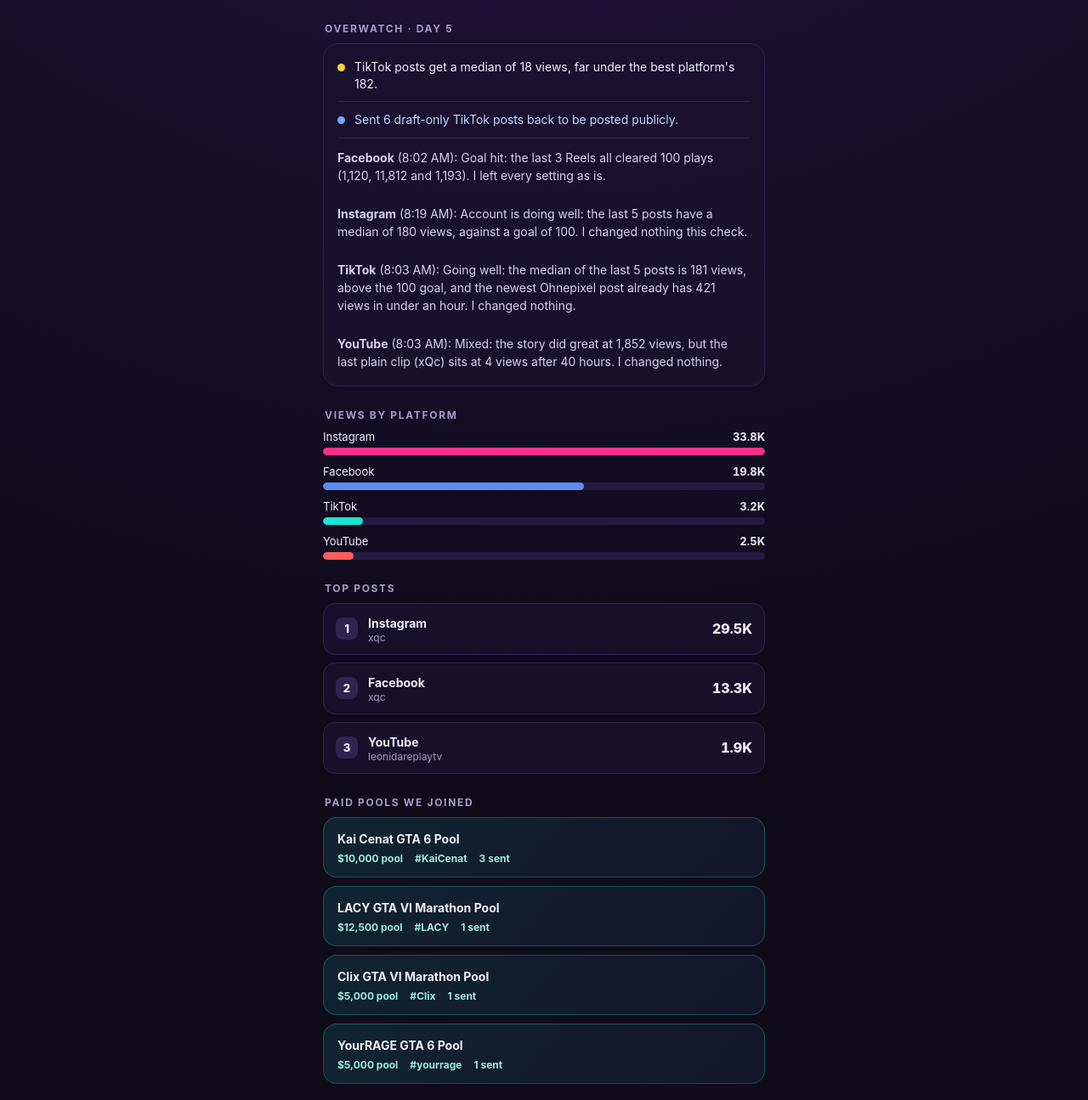
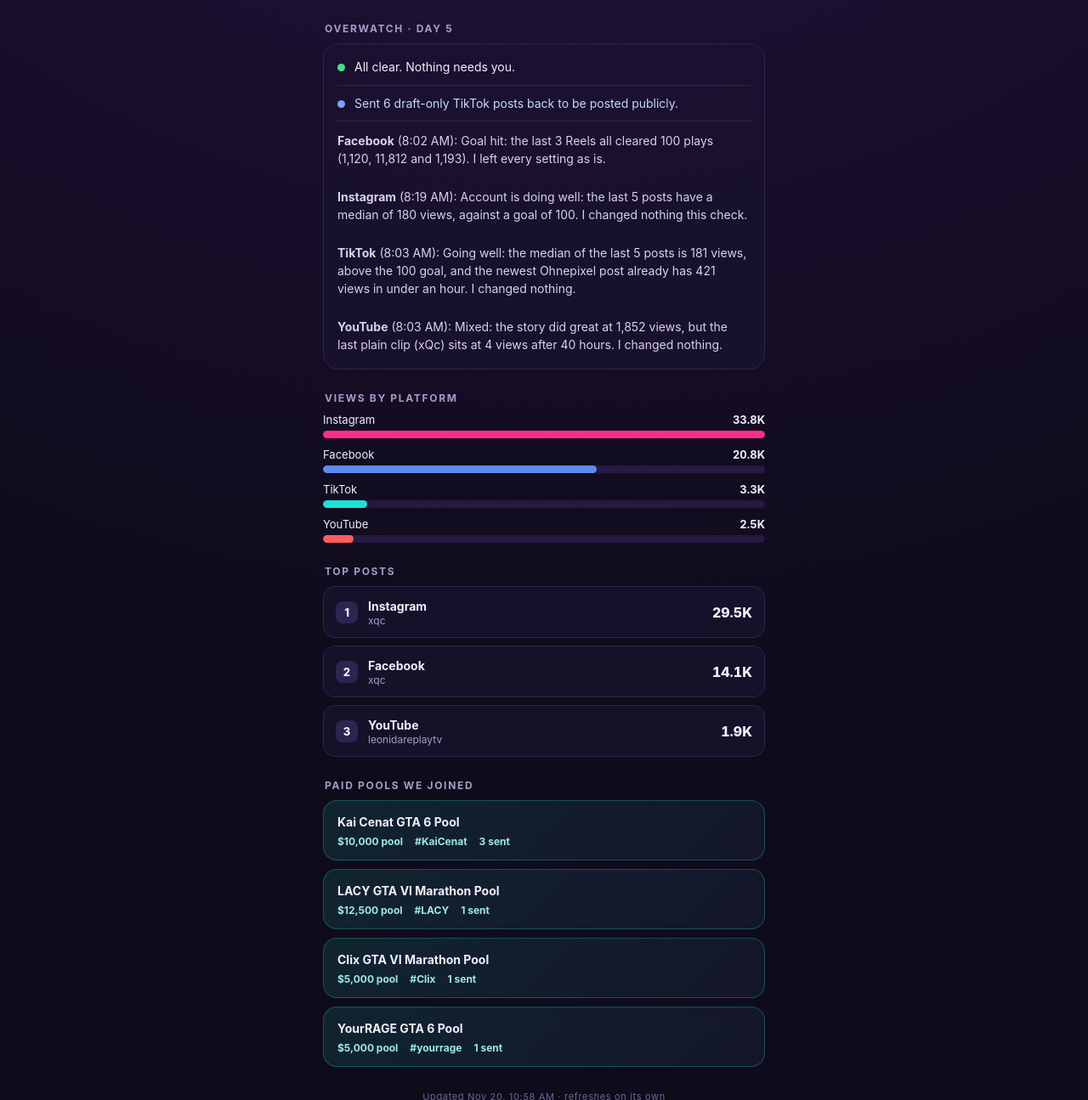
Before and after one commit to erisdothard/leonida-replay, a plain HTML site: page pulse-6e0292591af76e1f/index.html in a window 1280 px wide. Shown: the part 411-1706 px from the top of the page at 85% size. Drawn offline with Linux system fonts and the light colour scheme.

Commit message:
pulse: refresh

```diff
--- a/pulse-6e0292591af76e1f/index.html
+++ b/pulse-6e0292591af76e1f/index.html
@@ -56,7 +56,7 @@ footer{color:#6f6494;font-size:11px;text-align:center;margin-top:28px;letter-spa
 .hint{margin:0 0 10px;opacity:.7;font-size:13px}.draft{border:1px solid rgba(25,227,210,.35);border-radius:14px;padding:12px;margin:0 0 10px;background:rgba(25,227,210,.06)}.draft .when{font-size:12px;opacity:.65;margin-bottom:6px}.draft pre{margin:0 0 10px;white-space:pre-wrap;word-break:break-word;font:inherit;font-size:14px;-webkit-user-select:text;user-select:text}.draft button{width:100%;padding:12px;border:0;border-radius:10px;background:#19e3d2;color:#0f0b1a;font-weight:700;font-size:15px}</style></head><body><div class="wrap">
 <header><img class="mark" src="icon-180.png" alt="">
 <div class="name">LEONIDA REPLAY<small>Pulse</small></div><div class="live"><span class="dot"></span>LIVE</div></header>
-<div class="hero"><b>59.2K</b><span>total views across all platforms</span></div>
+<div class="hero"><b>60.4K</b><span>total views across all platforms</span></div>
 <div class="grid">
 <div class="tile"><div class="k">7</div><div class="l">posted today</div></div>
 <div class="tile"><div class="k">80</div><div class="l">posted all-time</div></div>
@@ -64,9 +64,9 @@ footer{color:#6f6494;font-size:11px;text-align:center;margin-top:28px;letter-spa
 <div class="tile"><div class="k">0.6%</div><div class="l">engagement rate</div></div>
 </div>
 
-<h2>Overwatch &middot; day 5</h2><div class="owbox"><div class="ow watch"><i></i><span>TikTok posts get a median of 18 views, far under the best platform&#x27;s 182.</span></div><div class="ow did"><i></i><span>Sent 6 draft-only TikTok posts back to be posted publicly.</span></div><p class="read"><b>Facebook</b> (8:02 AM): Goal hit: the last 3 Reels all cleared 100 plays (1,120, 11,812 and 1,193). I left every setting as is.</p><p class="read"><b>Instagram</b> (8:19 AM): Account is doing well: the last 5 posts have a median of 180 views, against a goal of 100. I changed nothing this check.</p><p class="read"><b>TikTok</b> (8:03 AM): Going well: the median of the last 5 posts is 181 views, above the 100 goal, and the newest Ohnepixel post already has 421 views in under an hour. I changed nothing.</p><p class="read"><b>YouTube</b> (8:03 AM): Mixed: the story did great at 1,852 views, but the last plain clip (xQc) sits at 4 views after 40 hours. I changed nothing.</p></div>
-<h2>Views by platform</h2><div class="bars"><div class="bar"><div class="top"><span>Instagram</span><b>33.8K</b></div><div class="track"><div class="fill" style="width:100%;background:#ff2e88"></div></div></div><div class="bar"><div class="top"><span>Facebook</span><b>19.8K</b></div><div class="track"><div class="fill" style="width:59%;background:#5b8def"></div></div></div><div class="bar"><div class="top"><span>TikTok</span><b>3.2K</b></div><div class="track"><div class="fill" style="width:9%;background:#19e3d2"></div></div></div><div class="bar"><div class="top"><span>YouTube</span><b>2.5K</b></div><div class="track"><div class="fill" style="width:7%;background:#ff5d5d"></div></div></div></div>
-<h2>Top posts</h2><div class="list"><div class="item"><div class="rank">1</div><div class="meta"><b>Instagram</b><span>xqc</span></div><div class="v">29.5K</div></div><div class="item"><div class="rank">2</div><div class="meta"><b>Facebook</b><span>xqc</span></div><div class="v">13.3K</div></div><div class="item"><div class="rank">3</div><div class="meta"><b>YouTube</b><span>leonidareplaytv</span></div><div class="v">1.9K</div></div></div>
+<h2>Overwatch &middot; day 5</h2><div class="owbox"><div class="ow ok"><i></i><span>All clear. Nothing needs you.</span></div><div class="ow did"><i></i><span>Sent 6 draft-only TikTok posts back to be posted publicly.</span></div><p class="read"><b>Facebook</b> (8:02 AM): Goal hit: the last 3 Reels all cleared 100 plays (1,120, 11,812 and 1,193). I left every setting as is.</p><p class="read"><b>Instagram</b> (8:19 AM): Account is doing well: the last 5 posts have a median of 180 views, against a goal of 100. I changed nothing this check.</p><p class="read"><b>TikTok</b> (8:03 AM): Going well: the median of the last 5 posts is 181 views, above the 100 goal, and the newest Ohnepixel post already has 421 views in under an hour. I changed nothing.</p><p class="read"><b>YouTube</b> (8:03 AM): Mixed: the story did great at 1,852 views, but the last plain clip (xQc) sits at 4 views after 40 hours. I changed nothing.</p></div>
+<h2>Views by platform</h2><div class="bars"><div class="bar"><div class="top"><span>Instagram</span><b>33.8K</b></div><div class="track"><div class="fill" style="width:100%;background:#ff2e88"></div></div></div><div class="bar"><div class="top"><span>Facebook</span><b>20.8K</b></div><div class="track"><div class="fill" style="width:62%;background:#5b8def"></div></div></div><div class="bar"><div class="top"><span>TikTok</span><b>3.3K</b></div><div class="track"><div class="fill" style="width:10%;background:#19e3d2"></div></div></div><div class="bar"><div class="top"><span>YouTube</span><b>2.5K</b></div><div class="track"><div class="fill" style="width:7%;background:#ff5d5d"></div></div></div></div>
+<h2>Top posts</h2><div class="list"><div class="item"><div class="rank">1</div><div class="meta"><b>Instagram</b><span>xqc</span></div><div class="v">29.5K</div></div><div class="item"><div class="rank">2</div><div class="meta"><b>Facebook</b><span>xqc</span></div><div class="v">14.1K</div></div><div class="item"><div class="rank">3</div><div class="meta"><b>YouTube</b><span>leonidareplaytv</span></div><div class="v">1.9K</div></div></div>
 <h2>Paid pools we joined</h2><a class="camp" href="https://contentrewards.com/c/campaigns/1d2bcb00-c904-415f-aa82-f95b96baad86"><b>Kai Cenat GTA 6 Pool</b><div class="r"><span>$10,000 pool</span><span>#KaiCenat</span><span>3 sent</span></div></a><a class="camp" href="https://contentrewards.com/c/campaigns/a5c63fad-cd53-4b81-9305-4a2d1696872a"><b>LACY GTA VI Marathon Pool</b><div class="r"><span>$12,500 pool</span><span>#LACY</span><span>1 sent</span></div></a><a class="camp" href="https://contentrewards.com/c/campaigns/985dc674-c75e-44fc-ac87-1b1506324389"><b>Clix GTA VI Marathon Pool</b><div class="r"><span>$5,000 pool</span><span>#Clix</span><span>1 sent</span></div></a><a class="camp" href="https://contentrewards.com/c/campaigns/be9b123e-ea47-4305-b6c5-af81f503b247"><b>YourRAGE GTA 6 Pool</b><div class="r"><span>$5,000 pool</span><span>#yourrage</span><span>1 sent</span></div></a>
-<footer>Updated Nov 20, 10:39 AM &middot; refreshes on its own</footer>
+<footer>Updated Nov 20, 10:58 AM &middot; refreshes on its own</footer>
 </div></body></html>
```
